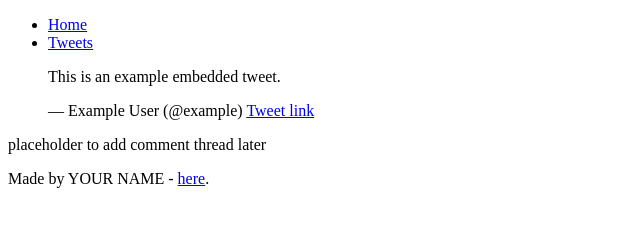
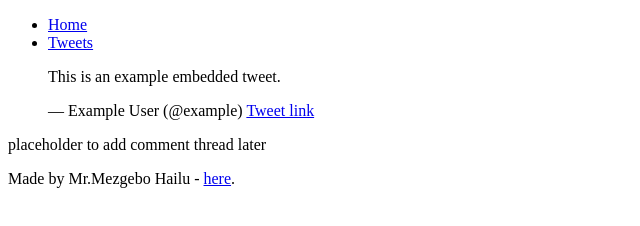
Before and after one commit to MezgeboH/My_First_Portfolio, a plain HTML site: page html_basic/tweets.html in a window 1280 px wide. Shown: the full height of the page, 0-640 px from the left. Drawn offline with Linux system fonts and the light colour scheme.

Commit message:
Updates on the footer

```diff
--- a/html_basic/tweets.html
+++ b/html_basic/tweets.html
@@ -29,7 +29,7 @@
     </main>
 
     <footer>
-        <p>Made by YOUR NAME - <a href="https://example.com" target="_blank">here</a>.</p>
+        <p>Made by Mr.Mezgebo Hailu - <a href="https://sites.google.com/view/mezgebohailu" target="_blank">here</a>.</p>
     </footer>
 </body>
 </html>
```
Also changed, not shown: html_basic/index.html (+1 -1 lines).
